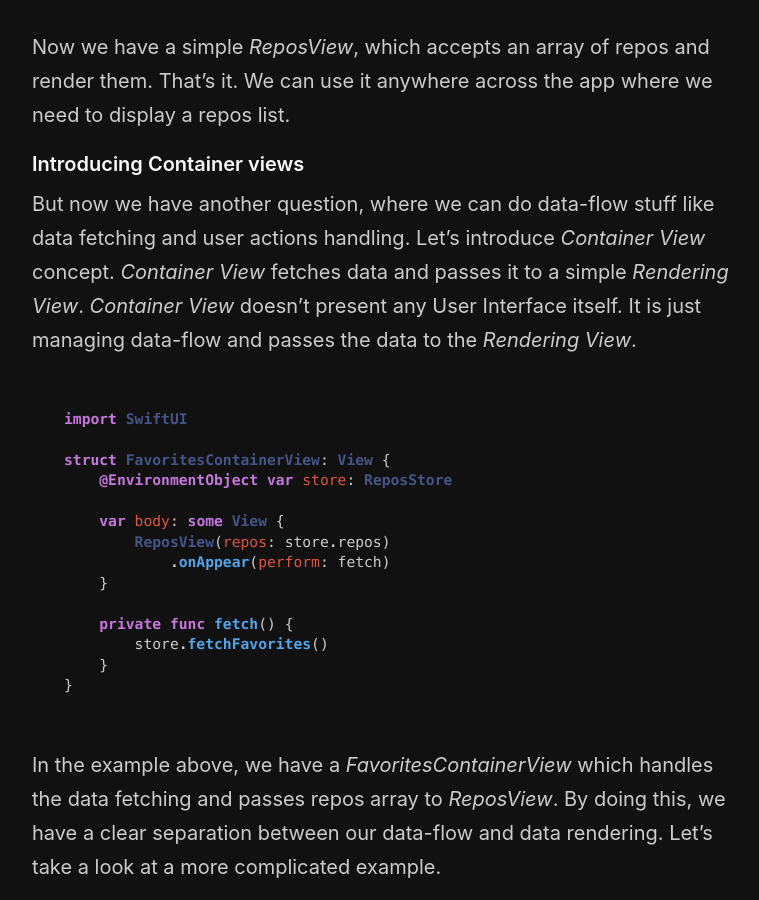
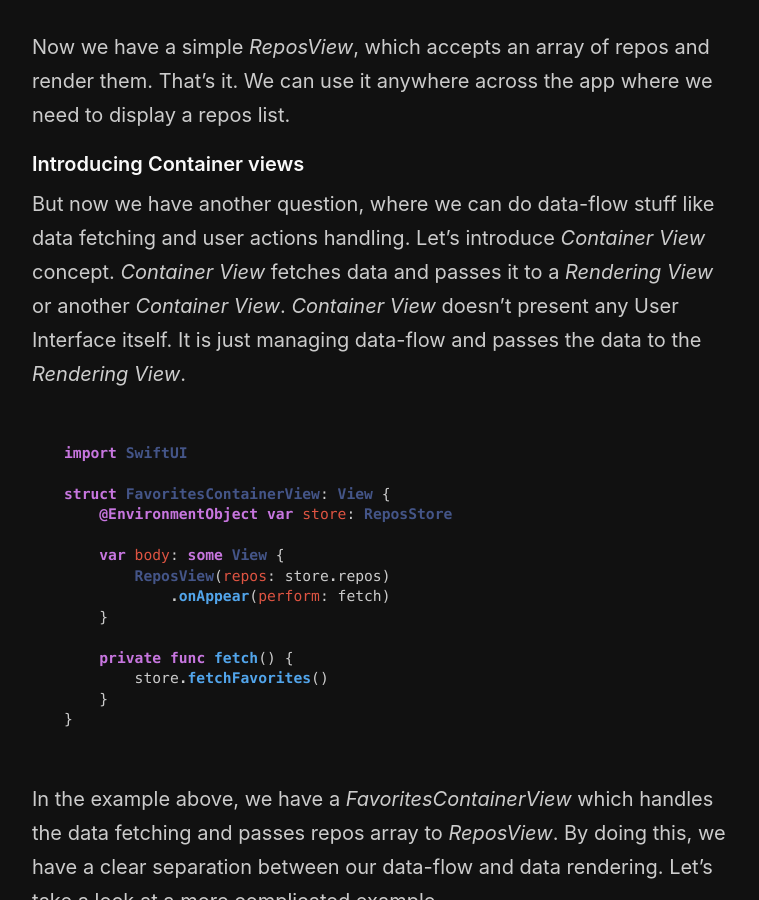
Before and after one commit to mecid/mecid.github.io, a Jekyll site: the page built from _posts/2019-07-31-introducing-container-views-in-swiftui.md, in a window 1280 px wide and 900 px high, scrolled down 2061 px. Shown: the whole window, without its empty margins (258-1017 px from the left). Built offline with Jekyll 4.4.1, drawn with Linux system fonts in a browser that asks for light colours.

Commit message:
Update 2019-07-31-introducing-container-views-in-swiftui.md

````diff
--- a/_posts/2019-07-31-introducing-container-views-in-swiftui.md
+++ b/_posts/2019-07-31-introducing-container-views-in-swiftui.md
@@ -70,7 +70,7 @@ struct ReposView : View {
 Now we have a simple *ReposView*, which accepts an array of repos and render them. That's it. We can use it anywhere across the app where we need to display a repos list.
 
 #### Introducing Container views
-But now we have another question, where we can do data-flow stuff like data fetching and user actions handling. Let's introduce *Container View* concept. *Container View* fetches data and passes it to a simple *Rendering View*. *Container View* doesn't present any User Interface itself. It is just managing data-flow and passes the data to the *Rendering View*.
+But now we have another question, where we can do data-flow stuff like data fetching and user actions handling. Let's introduce *Container View* concept. *Container View* fetches data and passes it to a *Rendering View* or another *Container View*. *Container View* doesn't present any User Interface itself. It is just managing data-flow and passes the data to the *Rendering View*.
 
 ```swift
 import SwiftUI
````
